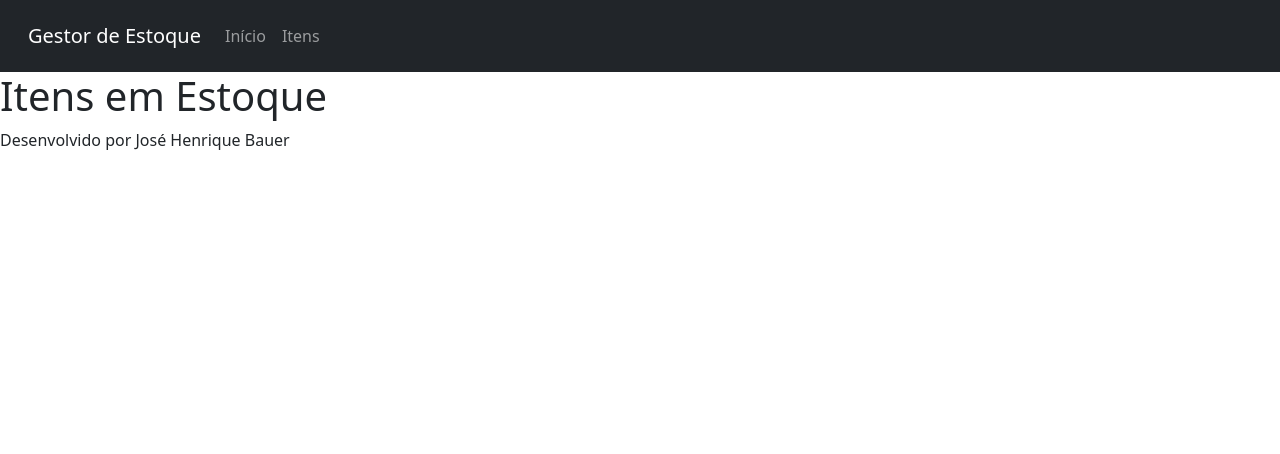
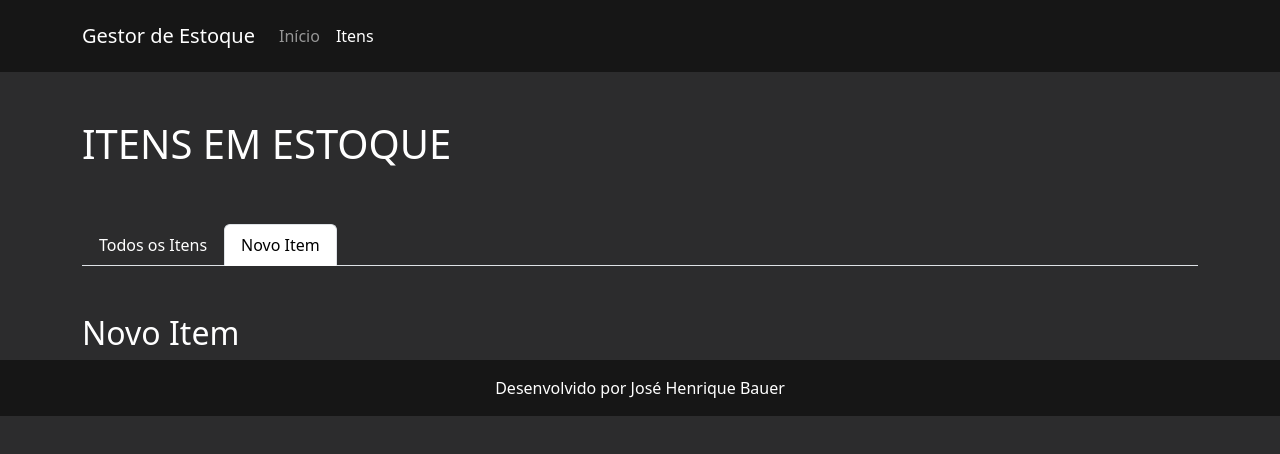
Before and after one commit to josebauer/gestor-de-estoque, a React (Vite) app: page /items/new in a window 1280 px wide. Shown: the top 454 px of the page. Built offline with nearby package versions, Linux system fonts and the light colour scheme.

Commit message:
Adiciona estilos e inclui o hook useLocation
- Adiciona estrutura e estilos da página de itens em estoque;
- Adiciona estilos comuns das páginas;
- Adiciona uma estrutura básica em todas as páginas;

```diff
--- a/src/pages/Dashboard.jsx
+++ b/src/pages/Dashboard.jsx
@@ -1,7 +1,11 @@
+import { Container } from "react-bootstrap";
+
 export default function Dashboard() {
   return (
     <main>
-      <h1>Dashboard</h1>
+      <Container>
+        <h1>Dashboard</h1>
+      </Container>
     </main>
   )
 }
--- a/src/pages/RootLayout.jsx
+++ b/src/pages/RootLayout.jsx
@@ -1,14 +1,16 @@
 import { Container, Nav, Navbar } from "react-bootstrap";
-import { Outlet } from "react-router-dom";
+import { Outlet, useLocation } from "react-router-dom";
 
 export default function RootLayout() {
+  const { pathname } = useLocation()
+
   return (
     <>
       <header>
-        <Navbar bg="dark" data-bs-theme="dark" className="p-3">
-          <Container fluid>
+        <Navbar data-bs-theme="dark" className="navbar p-3">
+          <Container>
             <Navbar.Brand href="/">Gestor de Estoque</Navbar.Brand>
-            <Nav className="me-auto">
+            <Nav className="me-auto" defaultActiveKey={pathname === '/' ? '/' : '/items'}>
               <Nav.Link href="/">Início</Nav.Link>
               <Nav.Link href="/items">Itens</Nav.Link>
             </Nav>
@@ -18,7 +20,7 @@ export default function RootLayout() {
       <div>
         <Outlet />
       </div>
-      <footer>
+      <footer className="footer text-center py-3">
         Desenvolvido por José Henrique Bauer
       </footer>
     </>
--- a/src/pages/items/CreateItem.jsx
+++ b/src/pages/items/CreateItem.jsx
@@ -1,6 +1,7 @@
 export default function CreateItem() {
   return (
     <>
+      <h2>Novo Item</h2>
     </>
   )
 }
--- a/src/pages/items/ItemsLayout.jsx
+++ b/src/pages/items/ItemsLayout.jsx
@@ -1,10 +1,34 @@
-import { Outlet } from "react-router-dom";
+import { Container, Nav } from "react-bootstrap";
+import { Outlet, useLocation } from "react-router-dom";
 
 export default function ItemsLayout() {
+  const { pathname } = useLocation()
+
   return (
     <main>
-      <h1>Itens em Estoque</h1>
-      <Outlet />
+      <Container>
+        <h1 className="py-5">ITENS EM ESTOQUE</h1>
+        <Nav
+          variant="tabs"
+          className="mb-5"
+        >
+          <Nav.Item>
+            <Nav.Link
+              className={`navLink ${pathname === "/items" ? "active" : ""}`}
+              href="/items"
+            >Todos os Itens
+            </Nav.Link>
+          </Nav.Item>
+          <Nav.Item>
+            <Nav.Link
+              className={`navLink ${pathname === "/items/new" ? "active" : ""}`}
+              href="/items/new"
+            >Novo Item
+            </Nav.Link>
+          </Nav.Item>
+        </Nav>
+        <Outlet />
+      </Container>
     </main>
   )
 }
--- a/src/pages/items/UpdateItem.jsx
+++ b/src/pages/items/UpdateItem.jsx
@@ -1,6 +1,7 @@
 export default function UpdateItem() {
   return (
     <>
+      <h2>Atualizar Item</h2>
     </>
   )
 }
--- /dev/null
+++ b/src/scss/common/common.scss
@@ -0,0 +1,16 @@
+* {
+  color: #fff;
+}
+
+#root {
+  min-height: 100vh;
+}
+
+body {
+  background-color: #2c2c2d;
+}
+
+.navbar,
+.footer {
+  background-color: #161616;
+}
--- /dev/null
+++ b/src/scss/pages/items/ItemsLayout.scss
@@ -0,0 +1,7 @@
+.navLink {
+  color: #fff;
+
+  &:hover {
+    color: #bebebe;
+  }
+}
--- a/src/scss/styles.scss
+++ b/src/scss/styles.scss
@@ -1 +1,8 @@
-@import '../../node_modules/bootstrap/scss/bootstrap.scss'
+// Bootstrap
+@import '../../node_modules/bootstrap/scss/bootstrap.scss';
+
+// Common Styles
+@import './common/common.scss';
+
+// ItemsLayout Styles
+@import './pages/items/ItemsLayout.scss';
```
